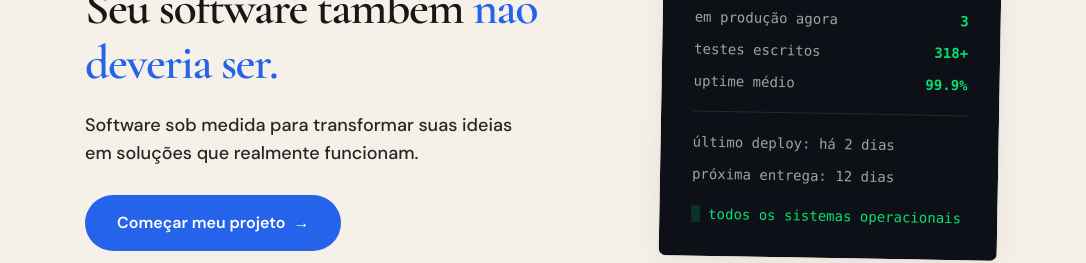
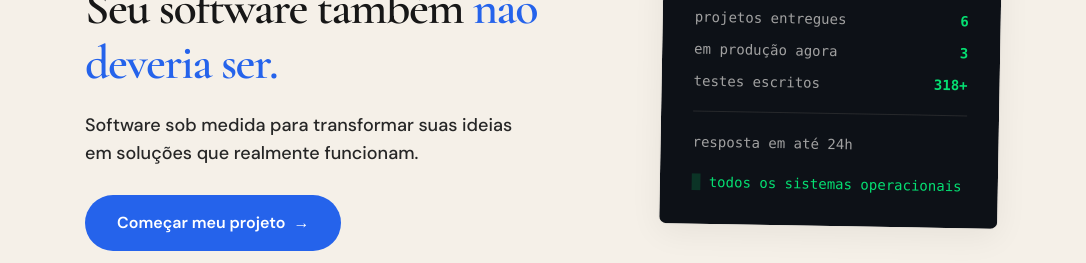
Before and after one commit to eduardo-Ciudad/ciudad.dev, a Next.js app: page / in a window 1280 px wide. Shown: the part 275-538 px from the top of the page, without its empty margins (97-1183 px from the left). Built offline with nearby package versions, Linux system fonts and the light colour scheme; no server answers.

Commit message:
fix: renderiza métricas finais no hero

```diff
--- a/src/components/Hero.tsx
+++ b/src/components/Hero.tsx
@@ -3,6 +3,7 @@
 import { motion, useMotionValue, animate, useReducedMotion } from "framer-motion";
 import { useState, useEffect } from "react";
 import { WHATSAPP_CONTACT_URL } from "@/data/whatsapp";
+import { STATUS_STATS } from "@/data/stats";
 import { WhatsAppLink } from "@/components/WhatsAppLink";
 
 const metrics: readonly {
@@ -11,10 +12,9 @@ const metrics: readonly {
   decimals: number;
   suffix?: string;
 }[] = [
-  { label: "projetos entregues", value: 6, decimals: 0 },
-  { label: "em produção agora", value: 3, decimals: 0 },
-  { label: "testes escritos", value: 318, decimals: 0, suffix: "+" },
-  { label: "uptime médio", value: 99.9, decimals: 1, suffix: "%" },
+  { label: "projetos entregues", value: STATUS_STATS.projetosEntregues, decimals: 0 },
+  { label: "em produção agora", value: STATUS_STATS.emProducao, decimals: 0 },
+  { label: "testes escritos", value: STATUS_STATS.testesEscritos, decimals: 0, suffix: "+" },
 ] as const;
 
 function formatMetric(value: number, decimals: number) {
@@ -31,12 +31,10 @@ function AnimatedNumber({
   suffix?: string;
 }) {
   const reducedMotion = useReducedMotion();
-  // Começa perto do valor final (nunca em zero) para que o primeiro paint
-  // — antes da hidratação, em conexão lenta, ou pra um crawler sem JS —
-  // já mostre um número real em vez de "0".
-  const startValue = reducedMotion ? value : value * 0.88;
-  const [display, setDisplay] = useState(() => formatMetric(startValue, decimals));
-  const motionValue = useMotionValue(startValue);
+  // O SSR e a primeira renderização do client mostram sempre o valor final.
+  // A contagem só recomeça depois da montagem, sem causar mismatch de hidratação.
+  const [display, setDisplay] = useState(() => formatMetric(value, decimals));
+  const motionValue = useMotionValue(value);
 
   useEffect(() => {
     if (reducedMotion) {
@@ -45,12 +43,16 @@ function AnimatedNumber({
       setDisplay(formatMetric(value, decimals));
       return;
     }
+    const startValue = value * 0.88;
+    motionValue.set(startValue);
+    // eslint-disable-next-line react-hooks/set-state-in-effect
+    setDisplay(formatMetric(startValue, decimals));
+    const unsubscribe = motionValue.on("change", (v) => {
+      setDisplay(formatMetric(v, decimals));
+    });
     const controls = animate(motionValue, value, {
       duration: 1,
       ease: "easeOut",
-    });
-    const unsubscribe = motionValue.on("change", (v) => {
-      setDisplay(formatMetric(v, decimals));
     });
     return () => {
       controls.stop();
@@ -159,15 +161,7 @@ export function Hero() {
                   transition={{ duration: 0.3, delay: 1.2 }}
                   className="text-neutral-400 text-sm"
                 >
-                  último deploy: há 2 dias
-                </motion.p>
-                <motion.p
-                  initial={{ opacity: 0 }}
-                  animate={{ opacity: 1 }}
-                  transition={{ duration: 0.3, delay: 1.4 }}
-                  className="text-neutral-400 text-sm"
-                >
-                  próxima entrega: 12 dias
+                  resposta em até 24h
                 </motion.p>
               </div>
 
--- /dev/null
+++ b/src/data/stats.ts
@@ -0,0 +1,5 @@
+export const STATUS_STATS = {
+  projetosEntregues: 6,
+  emProducao: 3,
+  testesEscritos: 318,
+} as const;
```
